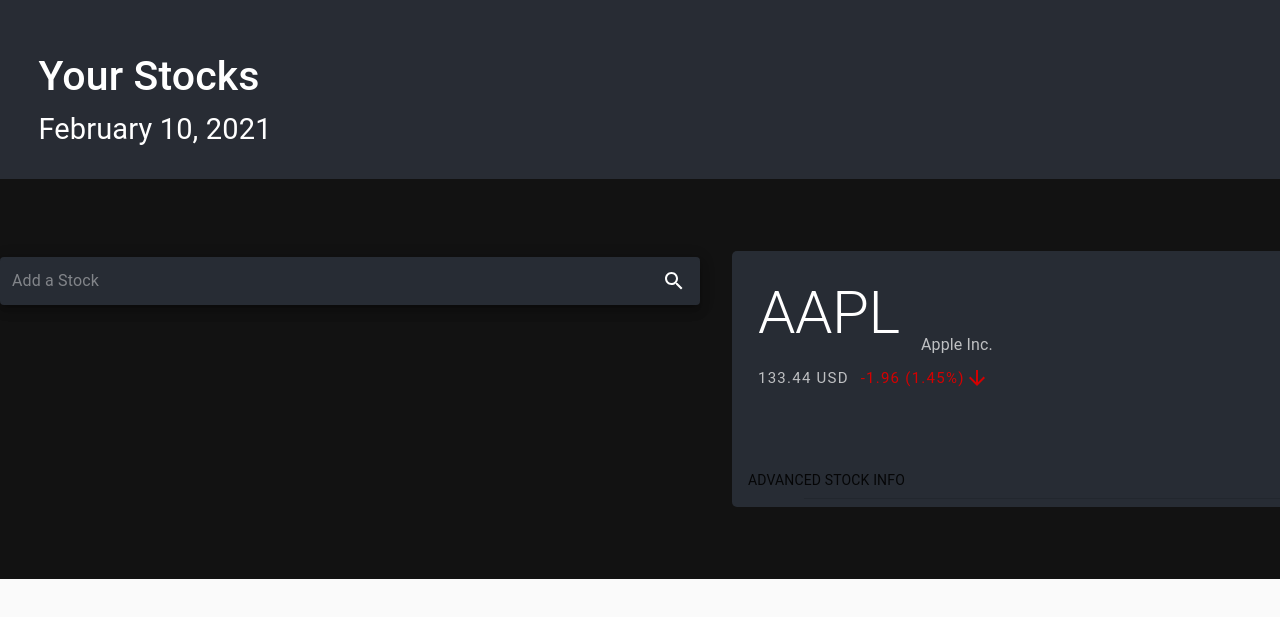
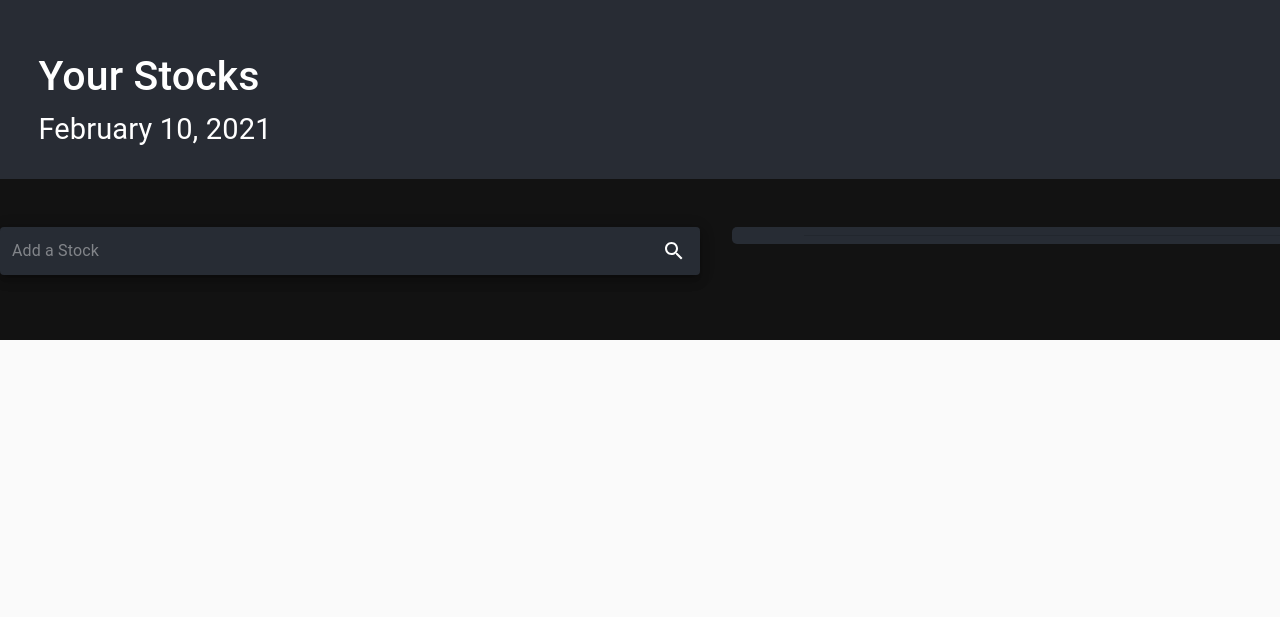
Before and after one commit to APoolio/NodeJS, a React (Create React App) app in the folder client/stocks-app/: page / in a window 1280 px wide. Shown: the part 141-758 px from the top of the page. Built offline with nearby package versions, Linux system fonts and the light colour scheme.

Commit message:
Dynamic list with Redux incorporated to manage the state

```diff
--- a/client/stocks-app/src/Dashboard/CustomListItem.js
+++ b/client/stocks-app/src/Dashboard/CustomListItem.js
@@ -1,20 +1,12 @@
-/*jshint esversion: 6 */
-
 import React from 'react';
 import { makeStyles } from '@material-ui/core/styles';
-
+import { useDispatch, useSelector } from 'react-redux';
 //Material UI
 import ListItem from '@material-ui/core/ListItem';
-import ListItemText from '@material-ui/core/ListItemText';
-import ListItemSecondaryAction from "@material-ui/core/ListItemSecondaryAction";
-
-import { Box, Typography } from "@material-ui/core";
+import { Typography } from "@material-ui/core";
 import IconButton from "@material-ui/core/IconButton";
-import { useTheme } from '@material-ui/core/styles';
-import darkTheme from '../theme';
 import Grid from '@material-ui/core/Grid';
 import Icon from '@material-ui/core/Icon';
-import Paper from '@material-ui/core/Paper';
 
 
 //Icons
@@ -66,9 +58,22 @@ const useStyles = makeStyles((darkTheme) => ({
 
   }));
 
-export default function CustomListItem()
+const selectStockBySymbol = (state, stockId) => {
+    return state.stocks.find((stock) => stock.id === stockId)
+}
+
+export default function CustomListItem({stock})
 {
+
     const classes = useStyles();
+    //const stock = useSelector((state) => selectStockBySymbol(state, id))
+    const {id, currentPrice, previousPrice } = stock
+    const dispatch = useDispatch()
+
+
+    const handleDelete = (event) => {
+        dispatch({type: 'stocks/deleteStock', payload: stock.id })
+    }
 
     return (
             <ListItem>
@@ -78,14 +83,14 @@ export default function CustomListItem()
                         <Grid container direction="row" wrap="nowrap">
                             <Grid item xs={3} className={classes.primaryListItemText}>
                                 <Typography variant="h2">
-                                    AAPL
+                                    {id}
                                 </Typography>
                             </Grid>
 
                             <Grid alignContent="flex-end">
                                 <Grid item className={classes.secondaryListItemText}>
                                     <Typography variant="subtitle1">
-                                        Apple Inc.
+                                        {id}
                                     </Typography>
                                 </Grid>
                             </Grid>
@@ -95,7 +100,7 @@ export default function CustomListItem()
                     <Grid item xs={1}>
                         <Grid container justify="center">
                             <Grid item>
-                                <IconButton edge="end" aria-label="delete">
+                                <IconButton edge="end" aria-label="delete" onClick={handleDelete}>
                                     <DeleteIcon/>
                                 </IconButton>
                             </Grid>
@@ -107,7 +112,7 @@ export default function CustomListItem()
                         <Grid container spacing={1} direction="row">
                             <Grid item xs={2}>
                                 <Typography variant="overline" className={classes.stockPriceText}>
-                                    133.44 USD
+                                    {currentPrice} USD
                                 </Typography>
                             </Grid>
                             <Grid item xs={4}>
--- a/client/stocks-app/src/Dashboard/Search.js
+++ b/client/stocks-app/src/Dashboard/Search.js
@@ -1,5 +1,3 @@
-/*jshint esversion: 6 */
-
 import React, {useState} from 'react';
 import { useDispatch } from 'react-redux';
 import { makeStyles } from '@material-ui/core/styles';
@@ -38,15 +36,27 @@ export default function Search() {
     const [stock, setStock] = useState('');
     const dispatch = useDispatch();
 
+    const handleChange = (e) => setStock(e.target.value);
+
     const handleSubmit = (event) =>
     {
       event.preventDefault();
 
-      console.log("HANDLESUBMIT");
-      searchStock("TSLA").then(response =>
+      console.log("HANDLE_SUBMIT");
+      searchStock(stock).then(response =>
         {
-          console.log("TEST: " + response);
-          dispatch({type: 'stocks/addStock', payload: response});
+          var data_string = JSON.stringify(response);
+          var data = JSON.parse(data_string);
+          //var metadata = JSON.parse(data.chart.meta);
+          //console.log(data.chart.result[0].meta.symbol);
+          setStock('');
+          dispatch(
+          {
+            type: 'stocks/addStock',
+            symbol: data.chart.result[0].meta.symbol,
+            currentPrice: data.chart.result[0].meta.regularMarketPrice,
+            previousClose: data.chart.result[0].meta.previousClose,
+          });
         });
     };
 
@@ -59,7 +69,8 @@ export default function Search() {
                 autoFocus={true}
                 fullWidth={true}
                 width='100%'
-                //onChange={handleChange}
+                onChange={handleChange}
+                value={stock}
                 inputProps={{ 'aria-label': 'search google maps', width: '100%' }}/>
           <IconButton type="submit" className={classes.iconButton} aria-label="search" onClick={handleSubmit}>
             <SearchIcon />
--- a/client/stocks-app/src/Dashboard/Watchlist.js
+++ b/client/stocks-app/src/Dashboard/Watchlist.js
@@ -1,13 +1,12 @@
-/*jshint esversion: 6 */
-
 import React from 'react';
+import { useSelector } from 'react-redux'
 import { makeStyles } from '@material-ui/core/styles';
 import List from '@material-ui/core/List';
 import Divider from '@material-ui/core/Divider';
+import CustomListItem from './CustomListItem';
 
 
-import CustomListItem from './CustomListItem';
-
+const selectStocks = (state) => state.stocks;
 
 const useStyles = makeStyles((theme) => ({
     root: {
@@ -20,12 +19,18 @@ const useStyles = makeStyles((theme) => ({
 export default function Watchlist()
 {
     const classes = useStyles();
+    const stocks = useSelector(selectStocks);
+
+    //Creating an array of stocks
+    const renderedCustomListItems = stocks.map((stock) => {
+      return <CustomListItem key={stock.id} stock={stock} />
+    });
 
     return (
         <List className={classes.root}>
             {/* ListItem */}
-            <CustomListItem/>
-
+            {/* <CustomListItem/> */}
+            {renderedCustomListItems}
             <Divider variant="inset" component="li" />
         </List>
     );
--- a/client/stocks-app/src/index.js
+++ b/client/stocks-app/src/index.js
@@ -1,6 +1,3 @@
-/*jshint esversion: 6 */
-
-
 import React from 'react';
 import ReactDOM from 'react-dom';
 import App from './App';
--- a/client/stocks-app/src/redux/reducers/index.js
+++ b/client/stocks-app/src/redux/reducers/index.js
@@ -1,5 +1,3 @@
-/*jshint esversion: 6 */
-
 import { combineReducers } from "redux";
 import stocks from "./stocks";
 
--- a/client/stocks-app/src/redux/reducers/stocks.js
+++ b/client/stocks-app/src/redux/reducers/stocks.js
@@ -1,5 +1,8 @@
-/*jshint esversion: 6 */
+import { createEntityAdapter } from '@reduxjs/toolkit'
+
 const initialState = [];
+const stocksAdapter = createEntityAdapter()
+
 
 export default function stocksReducer(state = initialState, action)
 {
@@ -12,12 +15,17 @@ export default function stocksReducer(state = initialState, action)
             return [
                 ...state,
                 {
-                    id: 1,
-                    text: action.payload
+                    id: action.symbol,
+                    currentPrice: action.currentPrice,
+                    previousClose: action.previousClose,
                 }
             ]
         }
+        case 'stocks/deleteStock':
+        {
+            return stocksAdapter.removeOne(action.stock);
+        }
         default:
-            return state
+            return state;
     }
 }
--- a/package.json
+++ b/package.json
@@ -7,6 +7,7 @@
     "@material-ui/core": "^4.11.3",
     "@material-ui/icons": "^4.11.2",
     "@material-ui/styles": "^4.11.3",
+    "@reduxjs/toolkit": "^1.5.0",
     "body-parser": "^1.19.0",
     "dotenv": "^8.2.0",
     "ejs": "^3.1.5",
```
Also changed, not shown: 2 other files (tests, documents, lock files or other folders).
